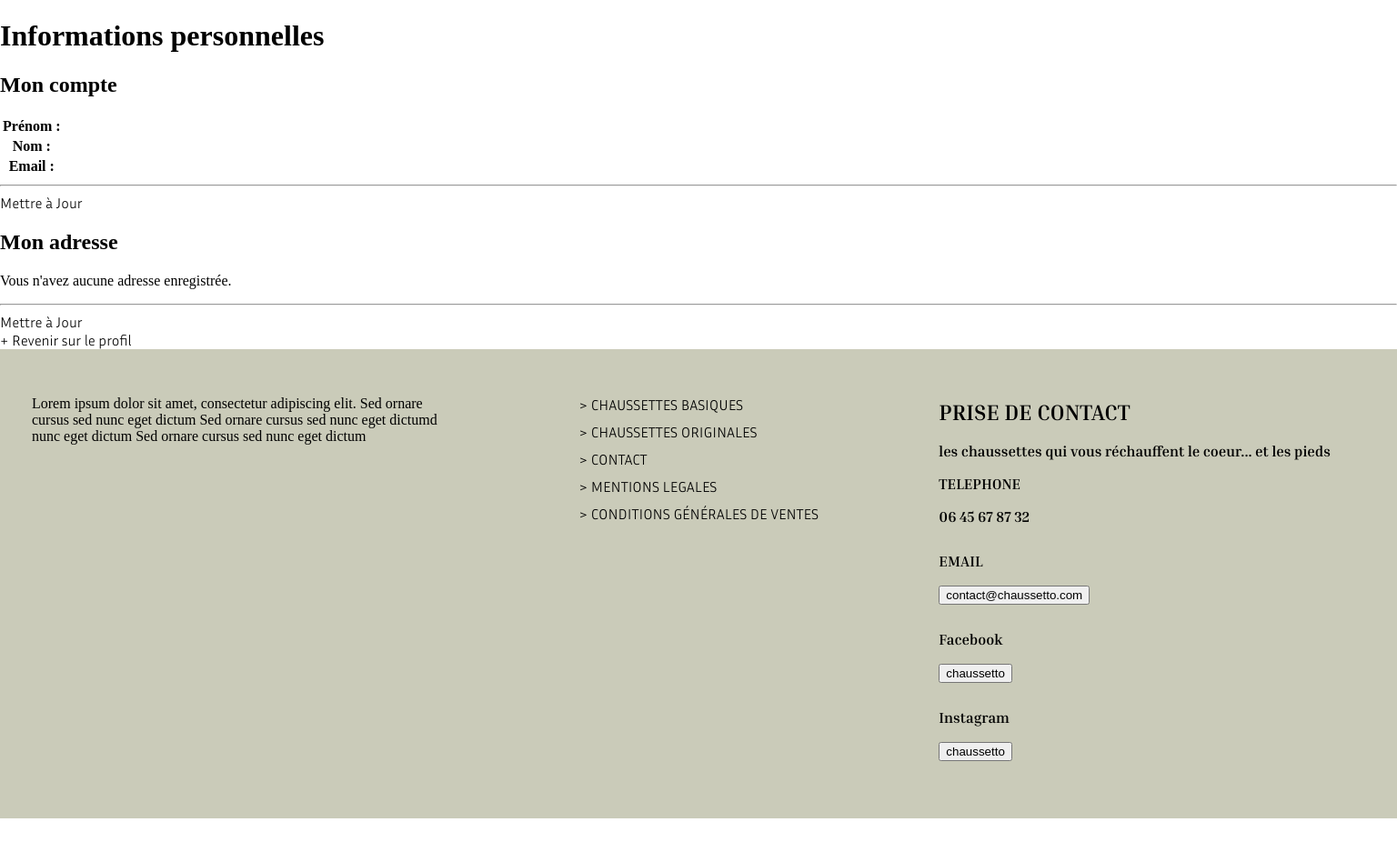
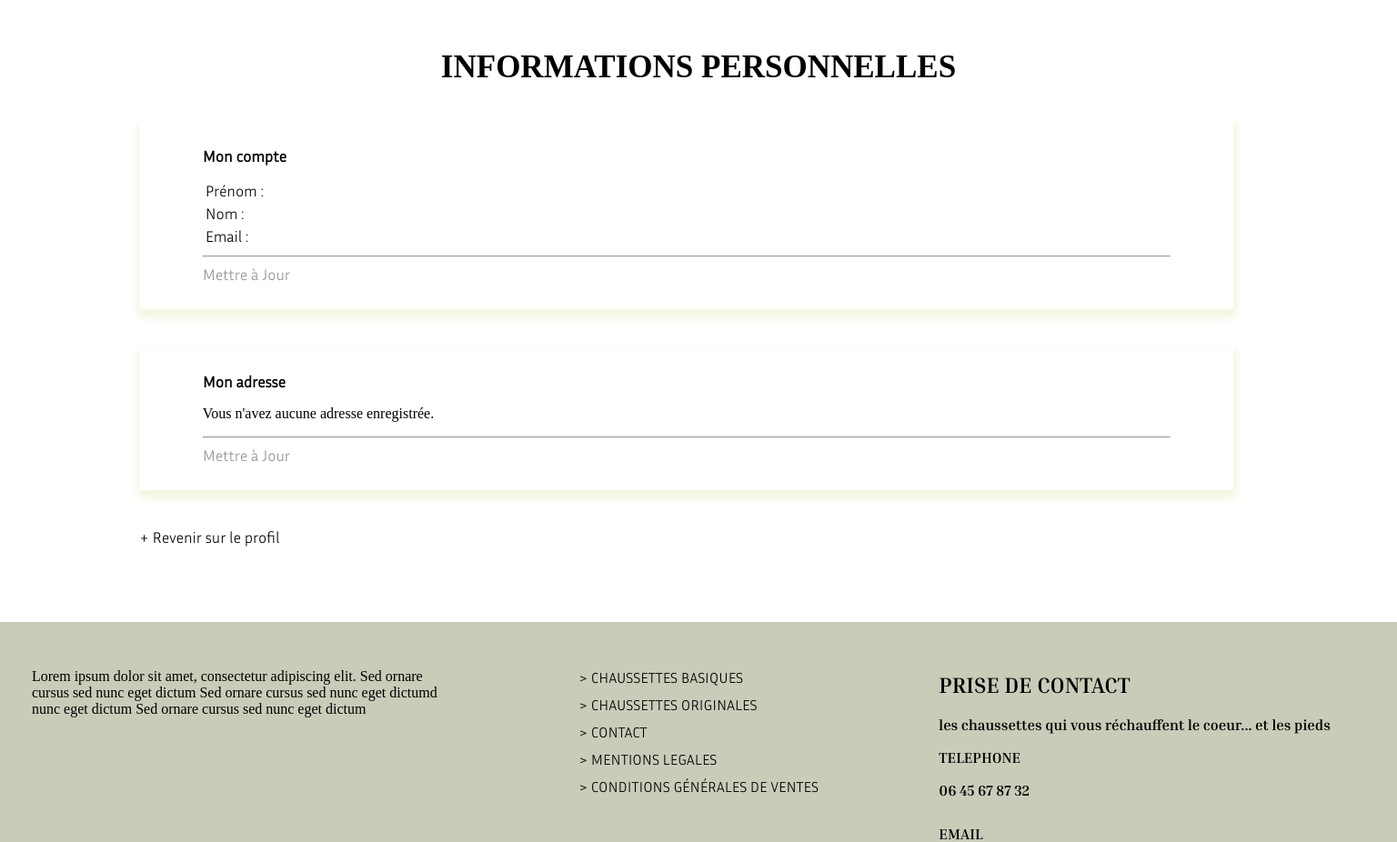
Before and after one commit to velvet-dream/chaussetto, a Symfony app: template templates/customer/informations.html.twig in a window 1536 px wide. Shown: the part 64-990 px from the top of the page at 91% size. Run offline with Twig, Linux system fonts and the light colour scheme; the template is opened without the code that fills it, so the values that code supplies are empty; some libraries are stand-ins or nearby versions.

Commit message:
Page information_perso et History terminée - mobile - web -tablette

```diff
--- a/public/styles/burger.css
+++ b/public/styles/burger.css
@@ -48,13 +48,7 @@ nav {
   display: none;
 }
 
-/* .icons_connexion{
-  width: 2.5%;
-}
 
-#icons_panier{
-  width: 2.5%;
-} */
 }
 
 
@@ -79,6 +73,7 @@ nav {
 
     #web-menu{
       width: 100% !important;
+
     }
 
     .burger-icon:hover + #web-menu,
@@ -97,10 +92,18 @@ nav {
     }
 
     .icons_connexion{
-      width: 3%;
+      width: 6%;
     }
 
     #icons_panier{
-      width: 3%;
+      width: 6%;
+    }
+
+    .web-menu a {
+      color: rgb(0, 0, 0);
+      text-decoration: none;
+      padding-right: 9px;
+      padding-left: 4%;
+      text-align: center;
     }
 }
--- a/public/styles/endpage.css
+++ b/public/styles/endpage.css
@@ -238,6 +238,7 @@
     padding-left: 5%;
     padding-right: 5%;
     margin-top: 25%;
+    margin-bottom: 10%;
   }
 
   .banner p {
--- a/public/styles/footer.css
+++ b/public/styles/footer.css
@@ -16,6 +16,62 @@ body {
 @media screen and (min-width: 1300px) {
   /* FOOTER */
 
+  .links-contact p {
+    font-family: InriaSerif-Bold;
+  }
+
+  .footer-container {
+    display: grid;
+    grid-template-columns: repeat(auto-fit, minmax(300px, 1fr));
+    background-color: #cacbb9;
+    padding: 20px;
+
+  }
+
+  .text,
+  .links-menu,
+  .links-contact,
+  .up-footer {
+    padding: 15px;
+  }
+
+  .links-menu ul {
+    list-style: none;
+    padding-left: 22%;
+  }
+
+  a:any-link {
+    text-decoration: none !important;
+    color: #000;
+    font-family: InriaSans-Light;
+  }
+
+  .links-menu li {
+    margin-bottom: 10px;
+  }
+
+  .links-contact h2 {
+    font-family: InriaSerif-Bold;
+  }
+
+  .links-contact div {
+    margin-bottom: 6%;
+  }
+
+  .links-contact hr {
+    display: none;
+  }
+  .up-footer a {
+    float: inline-end;
+  }
+
+  .up-footer p {
+    text-align: center;
+  }
+}
+
+/* Styles pour les écrans de petite taille (tablette) */
+@media screen and (max-width: 1300px) {
   .links-contact p {
     font-family: InriaSerif-Bold;
   }
@@ -172,4 +228,8 @@ body {
   .text{
     margin-top: 5%;
   }
+
+  a:link{
+    text-decoration: none !important;
+  }
 }
--- a/public/styles/home.css
+++ b/public/styles/home.css
@@ -204,7 +204,7 @@ margin: 0;
 /* ACCUEIL */
 
 .imageDeFond {
-  background-image: url("../img/accueil_web/chaussette_page_accueil_version_web_chaussetto.jpg");
+  background-image: url("/images/accueil_web/chaussette_page_accueil_version_web_chaussetto.jpg");
   background-size: cover;
   background-position: center;
   min-height: 700px;
@@ -460,4 +460,5 @@ flex-direction: column;
   margin-top: 0%;
   margin-bottom: 3%;
 }
+
 }
--- a/public/styles/information_perso.css
+++ b/public/styles/information_perso.css
@@ -13,6 +13,81 @@ body {
 }
 
 @media screen and (min-width: 1300px) {
+
+  .information_perso h1 {
+    color: #000;
+    font-family: Inria Serif Bold;
+    font-size: 2.1875rem;
+    text-transform: uppercase;
+    padding-bottom: 1%;
+    padding-top: 2%;
+    text-align: center;
+  }
+
+  .card_info {
+    display: flex;
+    flex-direction: column;
+    margin-left: 10%;
+    margin-right: 0%;
+  }
+
+  .card {
+    border-radius: 0.1875rem;
+    background: #fff;
+    box-shadow: 1px 6px 8px 4px #f5f5e5;
+    width: 77%;
+    height: auto;
+    padding: 1% 5% 2% 5%;
+    margin-bottom: 3%;
+    }
+
+
+  .card h2 {
+    color: #000;
+    font-family: InriaSans-Light;
+    font-size: 1.0625rem;
+    font-style: normal;
+    font-weight: 700;
+    line-height: normal;
+  }
+
+  .card tr {
+    color: #000;
+    font-family: InriaSans-Light;
+    font-size: 1.0625rem;
+    font-style: normal;
+    font-weight: 300;
+    line-height: normal;
+  }
+
+  .card th {
+    color: #000;
+    font-family: InriaSans-Light;
+    font-size: 1.0625rem;
+    font-style: normal;
+    font-weight: 300;
+    line-height: normal;
+    text-align: inherit;
+  }
+
+  .card-controls a {
+    color: #909090;
+    font-family: InriaSans-Light;
+    font-size: 1.0625rem;
+    font-style: normal;
+    font-weight: 300;
+    line-height: normal;
+  }
+
+  .retour {
+    margin-bottom: 6%;
+  }
+  .retour a{
+    color: #000;
+    font-family: InriaSans-Light;
+    font-size: 1.0625rem;
+    text-decoration: none;
+  }
 }
 
 /* Styles pour les écrans de petite taille (tablette) */
--- a/templates/endpage.html.twig
+++ b/templates/endpage.html.twig
@@ -25,8 +25,6 @@
 			</p>
 			<img/>
 		</div>
-
->>>>>>> maylis
 
 		<h2 class="H2_avis">VOS AVIS CHAUSSETTO</h2>
 		<hr class="avis_HR">
```
Also changed, not shown: public/styles/history.css (added, +161 -0 lines), templates/order/history.html.twig (+19 -5 lines).
